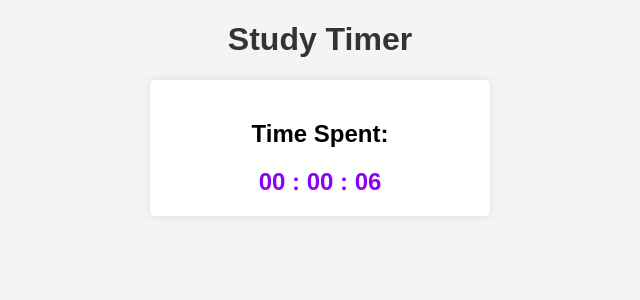
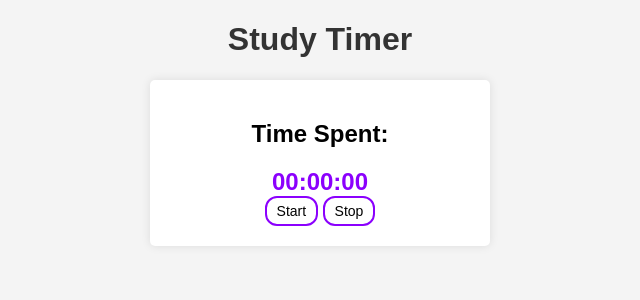
Before and after one commit to JMZHAN2/TheSTUDs, a Django app: page /timer/ in a window 1280 px wide. Shown: the top 300 px of the page, without its empty margins (320-960 px from the left). Run offline with Django 4.2, Linux system fonts and the light colour scheme; data comes from the database, SQL or seed files in the repository.

Commit message:
Added start and stop buttons to the timer

```diff
--- a/studymap/studyapp/models.py
+++ b/studymap/studyapp/models.py
@@ -5,5 +5,7 @@ class Stopwatch(models.Model):
     time_spent = models.IntegerField(default=0)
     time_start = models.DateTimeField(auto_now_add=True)
     title = models.CharField(max_length=40)
+
+
     def __str__(self):
         return f"{self.time_spent}"
--- a/studymap/studyapp/templates/timer.html
+++ b/studymap/studyapp/templates/timer.html
@@ -1,19 +1,37 @@
+<!-- stopwatch/templates/stopwatch/stopwatch.html -->
 <!DOCTYPE html>
 <html lang="en">
 <head>
     <meta charset="UTF-8">
-    <title>Study Timer</title>
+    <meta name="viewport" content="width=device-width, initial-scale=1.0">
+    <title>Stopwatch</title>
     <style>
         body {
             font-family: Arial, sans-serif;
             text-align: center;
             background-color: #f4f4f4;
         }
-
         h1 {
             color: #333;
         }
+        .stopwatch {
+            font-size: 24px;
+            font-weight: bold;
+            color: #8b00fd;
 
+        }
+        button {
+            background-color: #ffffff;
+            border: none;
+            color: rgb(0, 0, 0);
+            padding: 5px 10px;
+            text-align: center;
+            text-decoration: none;
+            display: inline-block;
+            font-size: 14px;
+            border-radius: 12px;
+            border: 2px solid #8b00fd;
+        }
         #timer {
             background-color: #fff;
             border-radius: 5px;
@@ -22,57 +40,60 @@
             margin: 20px auto;
             max-width: 300px;
         }
-
-        #timespent {
-            font-size: 24px;
-            font-weight: bold;
-            color: #8b00fd;
-        }
-
     </style>
 </head>
 <body>
     <h1>Study Timer</h1>
     <div id="timer">
         <h2>Time Spent:</h2>
-        <div id="timespent">
-            {{ timespent.hours|stringformat:"02d" }} : {{ timespent.minutes|stringformat:"02d" }} : {{ timespent.seconds|stringformat:"02d" }}
+        <div class="stopwatch">
+            <span id="time">00:00:00</span>
         </div>
+        <button id="start-btn">Start</button>
+        <button id="stop-btn" disabled>Stop</button>
     </div>
 
+
     <script>
-        // Function to update the study timer
-        function updateTimer() {
-            var hours = parseInt(document.getElementById('timespent').textContent.split(':')[0]);
-            var minutes = parseInt(document.getElementById('timespent').textContent.split(':')[1]);
-            var seconds = parseInt(document.getElementById('timespent').textContent.split(':')[2]);
+        let timer;
+        let seconds = 0, minutes = 0, hours = 0;
 
-
-            if (seconds < 59) {
-                seconds++;
-            } else {
-                if (minutes < 59) {
-                    minutes++;
-                    seconds = 0;
-                } else {
-                    hours++;
-                    minutes = 0;
-                    seconds = 0;
-                }
-            }
-
-            // Update the timer display
-            document.getElementById('timespent').textContent =
-                (hours < 10 ? '0' : '') + hours + ' : ' +
-                (minutes < 10 ? '0' : '') + minutes + ' : ' +
-                (seconds < 10 ? '0' : '') + seconds;
+        function formatTime(num) {
+            return num < 10 ? '0' + num : num;
         }
 
+        function startStopwatch() {
+            timer = setInterval(() => {
+                seconds++;
+                if (seconds === 60) {
+                    seconds = 0;
+                    minutes++;
+                }
+                if (minutes === 60) {
+                    minutes = 0;
+                    hours++;
+                }
 
+                document.getElementById('time').textContent =
+                    `${formatTime(hours)}:${formatTime(minutes)}:${formatTime(seconds)}`;
+            }, 1000);
+        }
 
+        function stopStopwatch() {
+            clearInterval(timer);
+        }
 
-        // Update the timer every second
-        setInterval(updateTimer, 1000);
+        document.getElementById('start-btn').addEventListener('click', () => {
+            startStopwatch();
+            document.getElementById('start-btn').disabled = true;
+            document.getElementById('stop-btn').disabled = false;
+        });
+
+        document.getElementById('stop-btn').addEventListener('click', () => {
+            stopStopwatch();
+            document.getElementById('start-btn').disabled = false;
+            document.getElementById('stop-btn').disabled = true;
+        });
     </script>
 </body>
 </html>
--- a/studymap/studyapp/views.py
+++ b/studymap/studyapp/views.py
@@ -45,18 +45,7 @@ def dashboard(request):
     return render(request, 'studyapp/templates/dashboard.html')
 
 def study_time(request):
-    timer_obj = Stopwatch.objects.first()
-    get_time = timer_obj.time_spent
-    hours = get_time // 3600
-    minutes = (get_time%3600) // 60
-    seconds = ((get_time%3600)%60)
-
-    timespent = {
-            'hours': hours,
-            'minutes': minutes,
-            'seconds': seconds
-        }
-    return render(request, "timer.html",{"timespent":timespent})
+    return render(request, "timer.html")
 
 def update_time(request): # Unused right now, but useful for saving study times later
     count = Stopwatch.objects.first()
```
